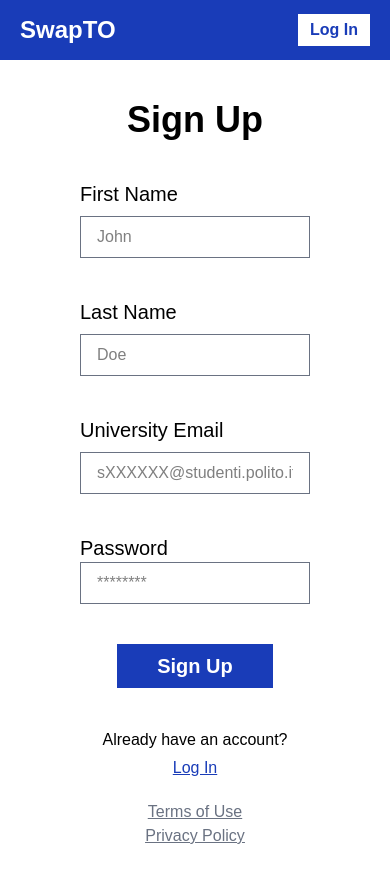
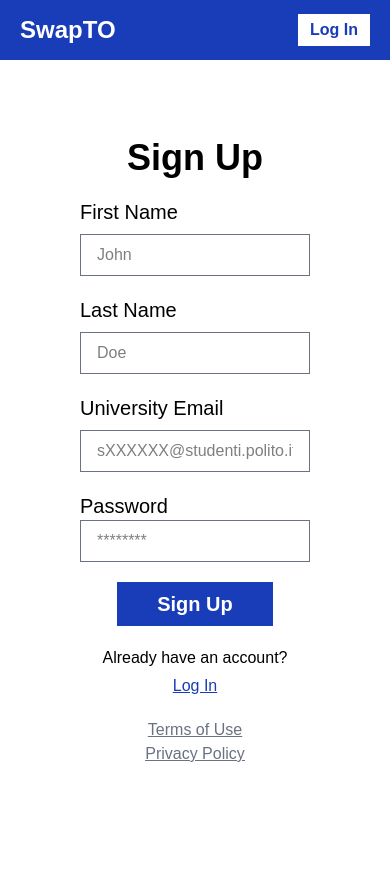
Before and after one commit to AbdelrahmanEhab/SwapIt, a React (Vite) app in the folder client/: page /signup in a window 390 px wide. Shown: the top 882 px of the page. After the commit the page ends 844 px from the top, so only its background shows below. Built offline with nearby package versions, Linux system fonts and the light colour scheme.

Commit message:
last edits on forms

```diff
--- a/client/src/components/LoginForm.tsx
+++ b/client/src/components/LoginForm.tsx
@@ -4,7 +4,7 @@ function LoginForm() {
     return (
         <>
             <div className="flex justify-center items-center grow">
-                <div className="flex flex-col justify-center items-center gap-10 px-20 py-10 max-w-[1000px] w-full h-full font-light">
+                <div className="flex flex-col justify-center items-center gap-5 px-20 py-10 max-w-[1000px] w-full h-full font-light">
                     <h1 className="text-4xl font-bold">Login</h1>
                     <div className="flex flex-col items-start gap-2 w-full">
                         <label htmlFor="email" className=" text-xl">University Email</label>
--- a/client/src/components/SignUpForm.tsx
+++ b/client/src/components/SignUpForm.tsx
@@ -6,9 +6,9 @@ function SignUpForm() {
     return (
         <>
             <div className="flex justify-center items-center grow">
-                <div className="flex flex-col justify-center items-center gap-10 px-20 py-10 max-w-[1000px] w-full font-light">
+                <div className="flex flex-col justify-center items-center gap-5 px-20 py-10 max-w-[1000px] w-full h-full font-light">
                     <h1 className="text-4xl font-bold">Sign Up</h1>
-                    <div className="flex md:flex-row flex-col md:gap-5 gap-10 w-full">
+                    <div className="flex md:flex-row flex-col gap-5 w-full">
                         <div className="flex flex-col items-start gap-2 w-full">
                             <label htmlFor="firstname" className=" text-xl">First Name</label>
                             <input type="text" name="firstname" placeholder="John" className="border-1 border-gray-500 px-4 py-2 w-full" autoComplete="off"/>
```
